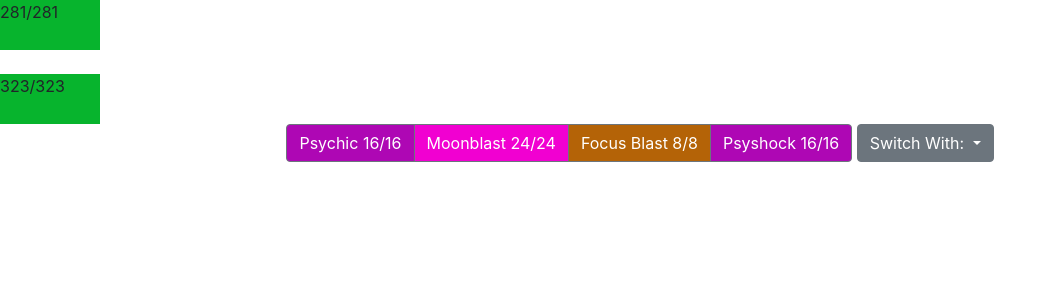
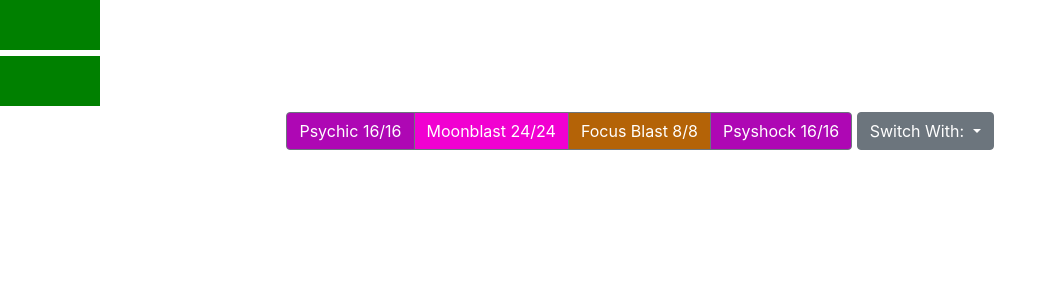
Before and after one commit to drew-lindstrom/pokemon-battle-game, a Flask app: page / in a window 1280 px wide. Shown: the top 300 px of the page, without its empty margins (0-1057 px from the left). Run offline with Flask 2, Linux system fonts and the light colour scheme; some libraries are stand-ins or nearby versions.

Commit message:
Added health bars that shrink as health decreases.

```diff
--- a/v2 Web App/templates/home.html
+++ b/v2 Web App/templates/home.html
@@ -18,13 +18,11 @@
         <input type="submit" value="Enter Input">
     </form> -->
     <div class='gameBox'>
-        <div class='healthBar'>
-            {{ player1.user.stat['hp'] }}/{{ player1.user.stat['maxHp'] }}
-        </div>
+        <progress class='healthBar' value="{{ player1.user.stat['hp'] }}"
+            max="{{ player1.user.stat['maxHp'] }}"></progress>
         </br>
-        <div class='healthBar'>
-            {{ player2.user.stat['hp'] }}/{{ player2.user.stat['maxHp'] }}
-        </div>
+        <progress class='healthBar' value="{{ player2.user.stat['hp'] }}"
+            max="{{ player2.user.stat['maxHp'] }}"></progress>
     </div>
 
     <form class="inputBlock" action="" method="get">
```
